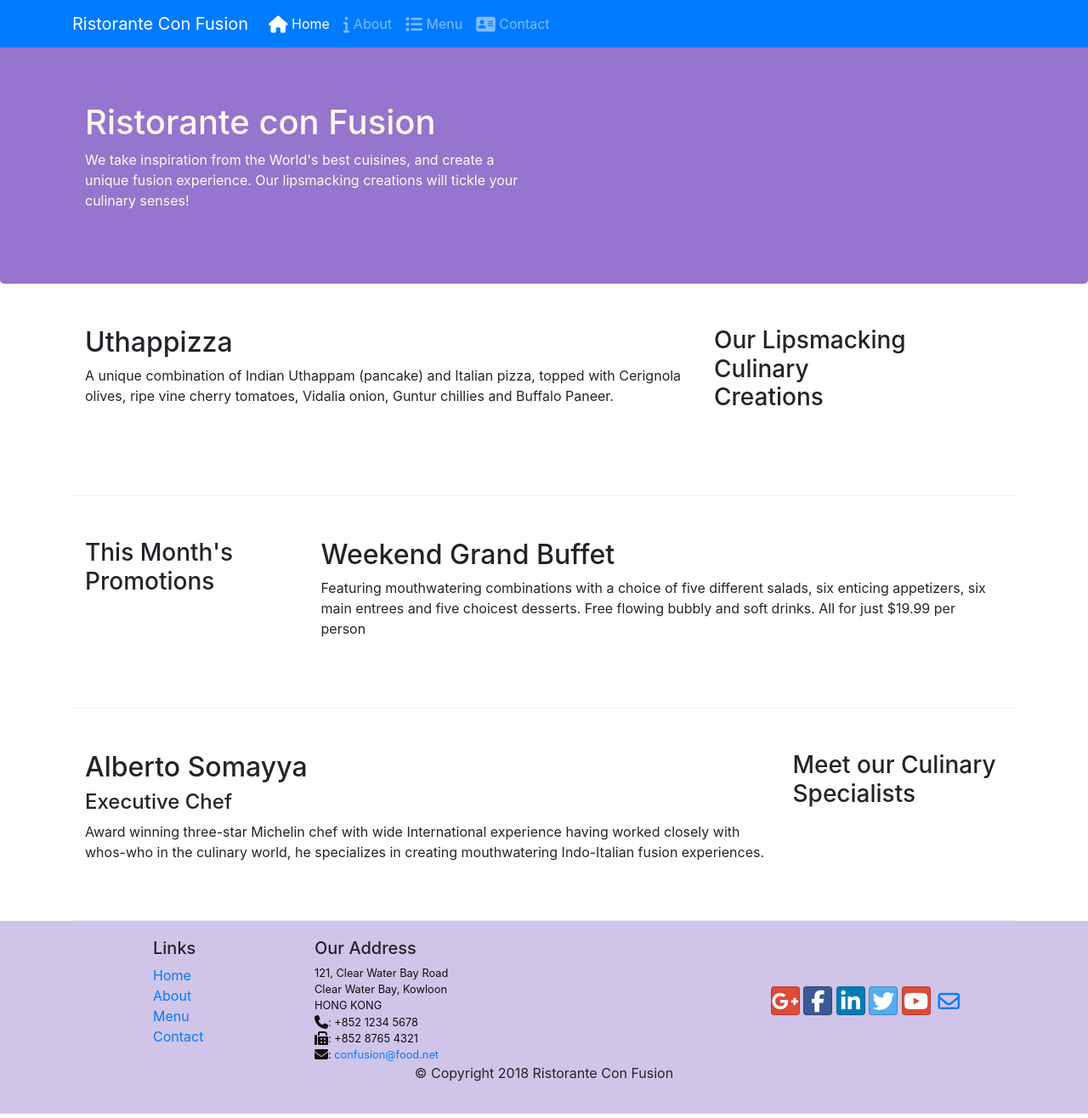
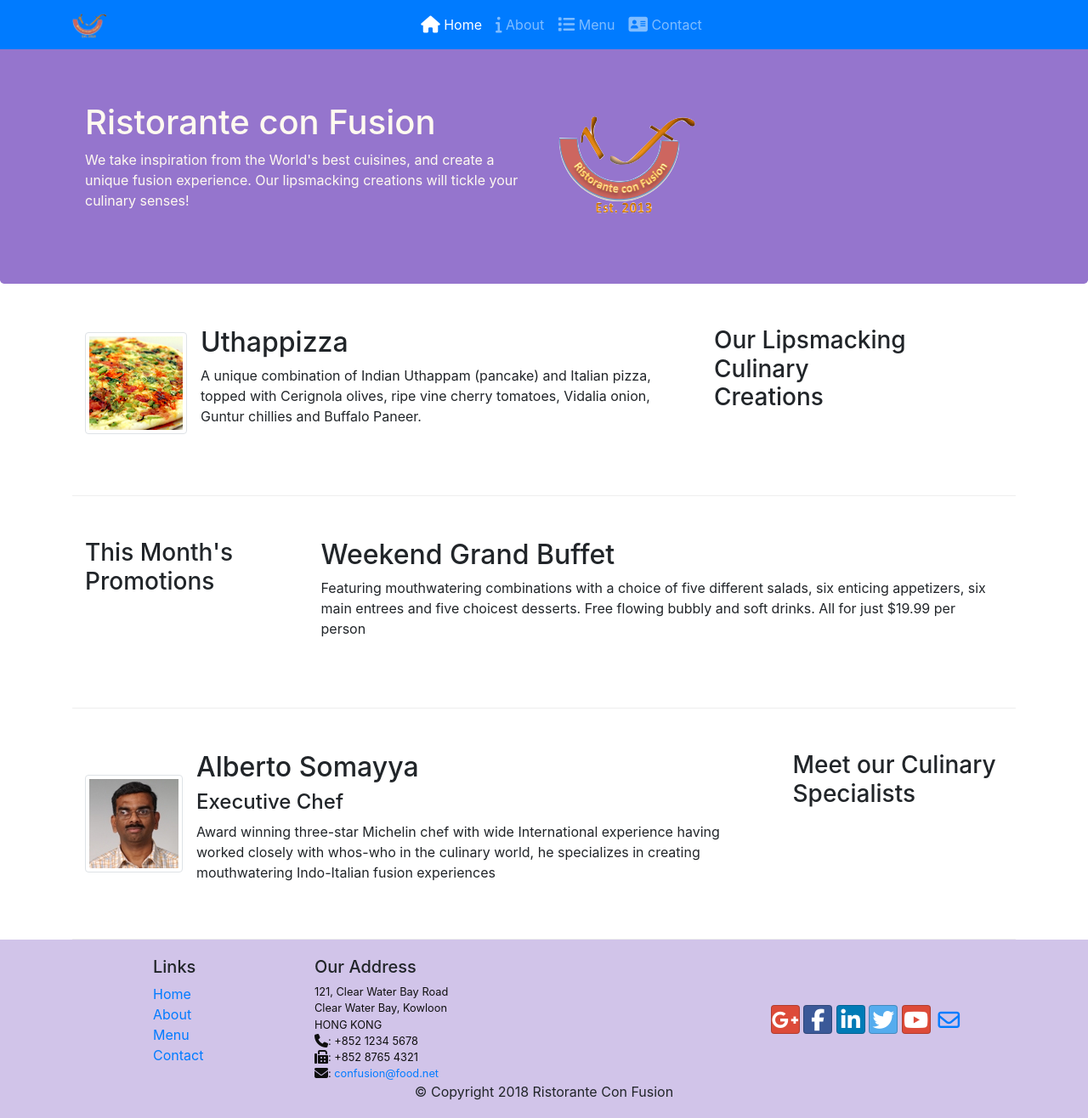
Before and after one commit to Nitin17Kumar/Ristorante-Con-Fusion, a website: page index.html in a window 1280 px wide. Shown: the whole page at 85% size. Drawn offline with nearby package versions, Linux system fonts and the light colour scheme.

Commit message:
images added

```diff
--- a/index.html
+++ b/index.html
@@ -21,14 +21,14 @@
             <button class="navbar-toggler" type="button" data-toggle="collapse" data-target="#Navbar">
                 <span class="navbar-toggler-icon"></span>
             </button>
-           <a class="navbar-brand" href="#">Ristorante Con Fusion</a>
+           <a class="navbar-brand mr-auto" href="#"><img src="img/logo.png" height="30" width="41"></a>
                 <ul class="navbar-nav mr-auto">
                     <div class="collapse navbar-collapse" id="Navbar">
                 <ul class="navbar-nav mr-auto">
                     <li class="nav-item active"><a class="nav-link" href="#"><span class="fa fa-home fa-lg"></span> Home</a></li>
                     <li class="nav-item"><a class="nav-link" href="./aboutus.html"><span class="fa fa-info fa-lg"></span> About</a></li>
                     <li class="nav-item"><a class="nav-link" href="#"><span class="fa fa-list fa-lg"></span> Menu</a></li>
-                    <li class="nav-item"><a class="nav-link" href="#"><span class="fa fa-address-card fa-lg"></span> Contact</a></li>
+                    <li class="nav-item"><a class="nav-link" href="./contactus.html"><span class="fa fa-address-card fa-lg"></span> Contact</a></li>
                 </ul>
             </div>
         </div>
@@ -40,7 +40,8 @@
                     <h1>Ristorante con Fusion</h1>
                     <p>We take inspiration from the World's best cuisines, and create a unique fusion experience. Our lipsmacking creations will tickle your culinary senses!</p>
                 </div>
-                <div class="col-12 col-sm">
+                <div class="col-12 col-sm align-self-center">
+                    <img src="img/logo.png" class="img-fluid">
                 </div>
             </div>
         </div>
@@ -52,8 +53,18 @@
                 <h3>Our Lipsmacking Culinary Creations</h3>
             </div>
             <div class="col-12 col-sm-4 order-sm-first col-md-8">
-                <h2>Uthappizza</h2>
-                <p class="d-none d-sm-block">A unique combination of Indian Uthappam (pancake) and Italian pizza, topped with Cerignola olives, ripe vine cherry tomatoes, Vidalia onion, Guntur chillies and Buffalo Paneer.</p>
+                <div class="media">
+                    <img class="d-flex mr-3 img-thumbnail align-self-center"
+                            src="img/uthappizza.png" alt="Uthappizza">
+                    <div class="media-body">
+                        <h2 class="mt-0">Uthappizza</h2>
+                        <p class="d-none d-sm-block">A unique combination of Indian Uthappam (pancake) and
+                            Italian pizza, topped with Cerignola olives, ripe vine
+                            cherry tomatoes, Vidalia onion, Guntur chillies and
+                            Buffalo Paneer.</p>
+                    </div>
+                </div>
+
             </div>
         </div>
 
@@ -73,9 +84,15 @@
                 <h3>Meet our Culinary Specialists</h3>
             </div>
             <div class="col col-sm order-sm-first col-md">
-                <h2>Alberto Somayya</h2>
-                <h4>Executive Chef</h4>
-                <p class="d-none d-sm-block">Award winning three-star Michelin chef with wide International experience having worked closely with whos-who in the culinary world, he specializes in creating mouthwatering Indo-Italian fusion experiences. </p>
+                <div class="media">
+                    <img class="d-flex mr-3 img-thumbnail align-self-center" src="img/alberto.png" alt="Alberto Somayya">
+                    <div class="media-body">
+                        <h2 class="mt-0">Alberto Somayya</h2>
+                        <h4>Executive Chef</h4>
+                        <p class="d-none d-sm-block">Award winning three-star Michelin chef with wide International experience having worked closely with whos-who in the culinary world, he specializes in creating mouthwatering Indo-Italian fusion experiences </p>
+                    </div>
+                </div>
+
             </div>
         </div>
     </div>
@@ -89,7 +106,7 @@
                         <li><a href="#">Home</a></li>
                         <li><a href="./aboutus.html">About</a></li>
                         <li><a href="#">Menu</a></li>
-                        <li><a href="#">Contact</a></li>
+                        <li><a href="./contactus.html">Contact</a></li>
                     </ul>
                 </div>
                 <div class="col-7 col-sm-5">
```
Also changed, not shown: aboutus.html (+3 -2 lines), contactus.html (+3 -2 lines).
